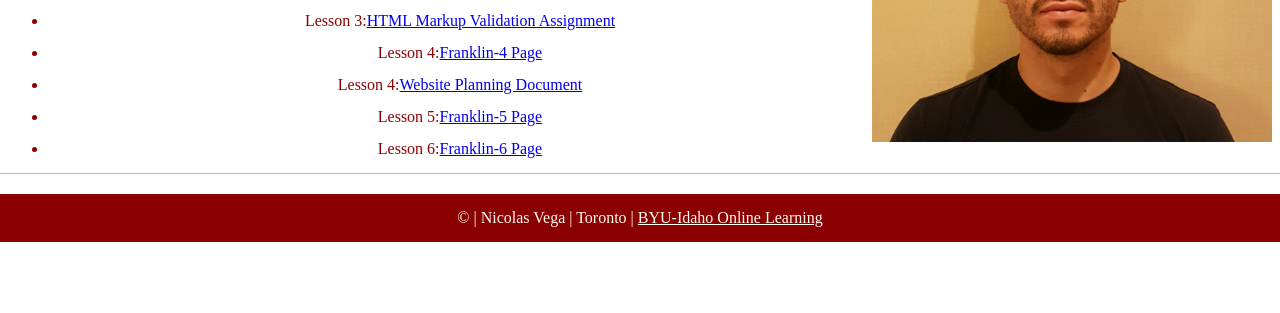
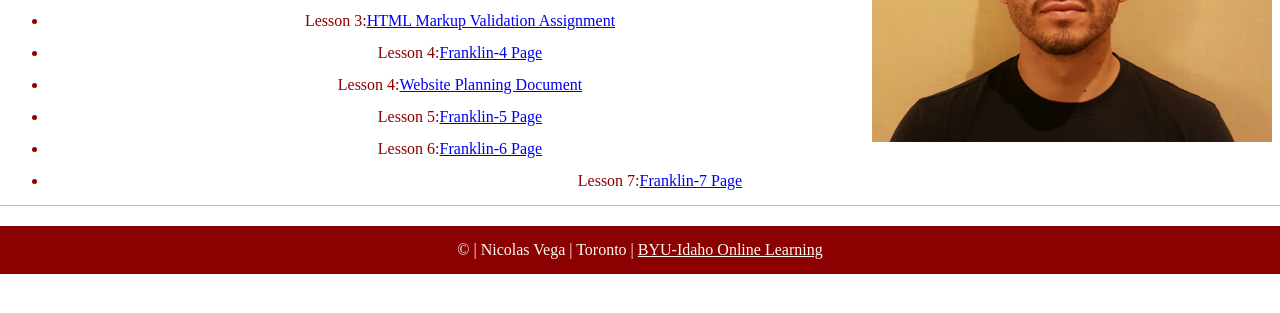
Before and after one commit to Mcvega09/Nicolas-Vega.github.io, a plain HTML site: page index.html in a window 1280 px wide. Shown: the part 199-512 px from the top of the page. Drawn offline with Linux system fonts and the light colour scheme; files that its build step writes are made by us from their sources.

Commit message:
ONce again

```diff
--- a/index.html
+++ b/index.html
@@ -23,6 +23,8 @@
                     <li>Lesson 4:<a href="assignments/lesson-4/planningdocument.pdf">Website Planning Document</a></li>
                     <li>Lesson 5:<a href="assignments/lesson-5/Franklin-5.html">Franklin-5 Page</a></li>
                     <li>Lesson 6:<a href="assignments/lesson-6/franklin-6.html">Franklin-6 Page</a></li>
+                    <li>Lesson 7:<a href="assignments/lesson-7/franklin-7.html">Franklin-7 Page</a></li>
+
                 </ul>
         </main>
         <footer>
```
